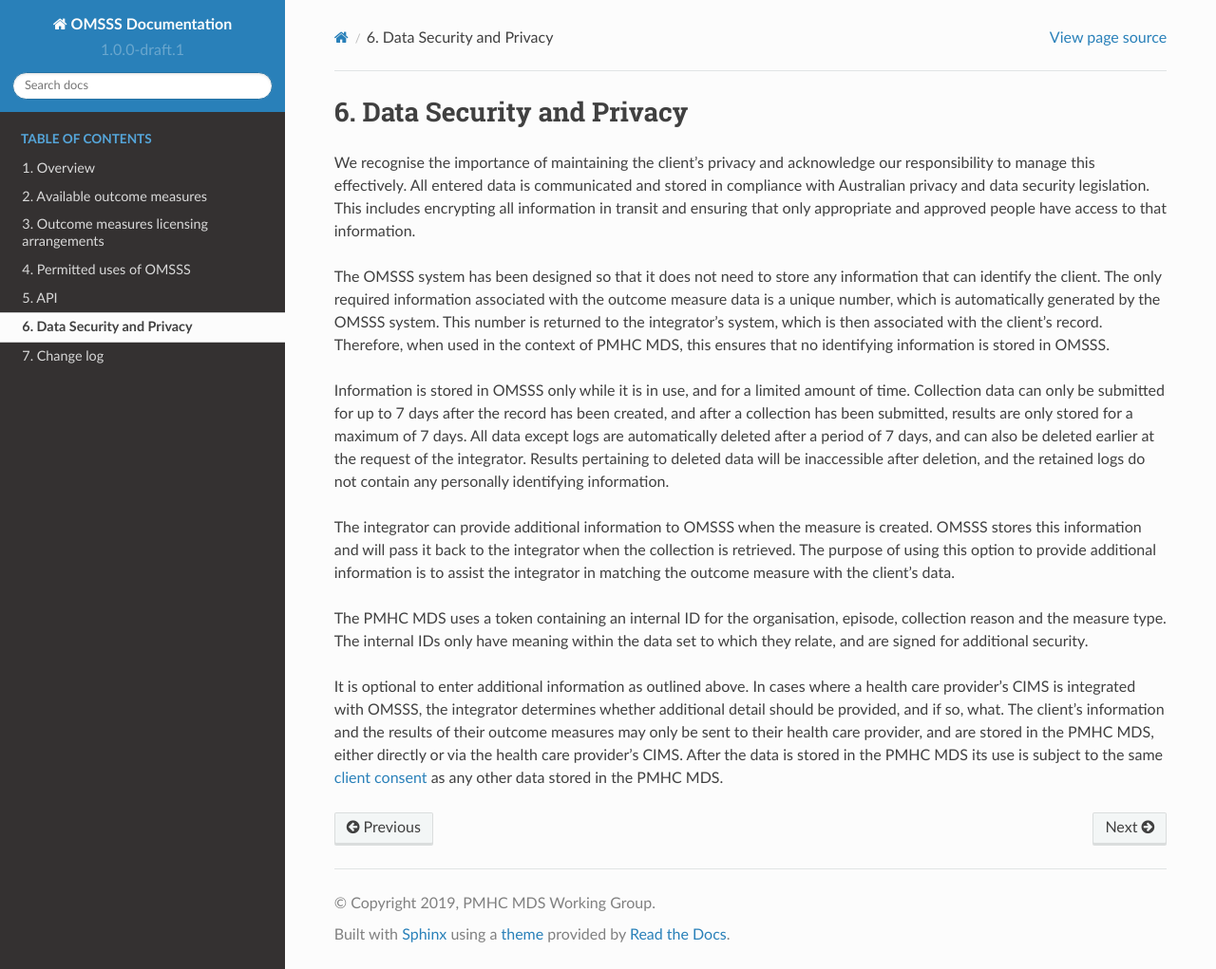
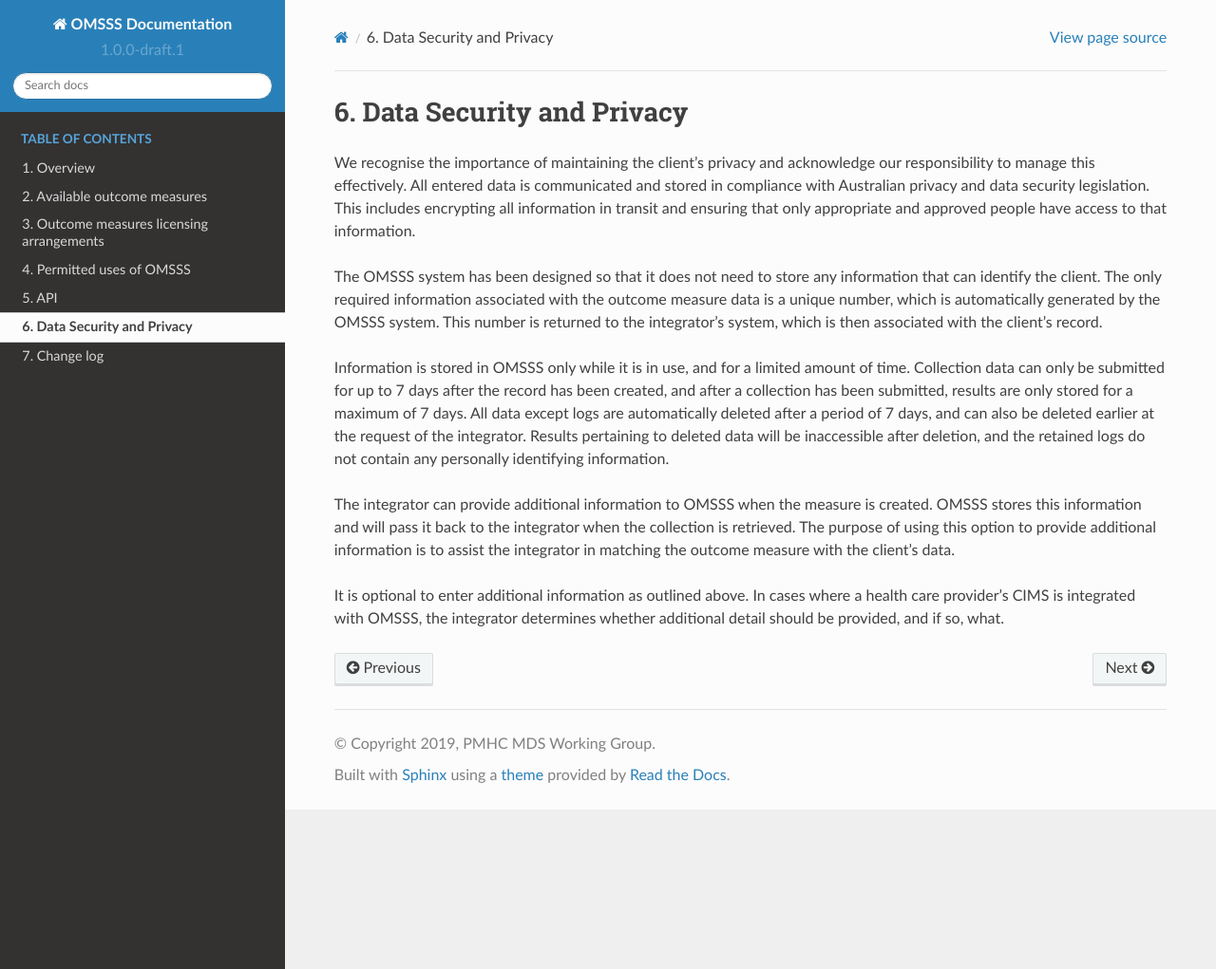
Before and after one commit to logicly-au/docs.omsss.online, a Sphinx documentation site: the page built from doc/data-security-privacy.rst, in a window 1280 px wide and 1021 px high. Shown: the whole window at 95% size. Built offline with Sphinx 7.4.7 and the Read the Docs theme 2.0.0, drawn with Linux system fonts in a browser that asks for light colours.

Commit message:
Starting to remove PMHC specific documentation to the PMHC docs.

```diff
--- a/doc/data-security-privacy.rst
+++ b/doc/data-security-privacy.rst
@@ -14,8 +14,6 @@ information that can identify the client. The only required information
 associated with the outcome measure data is a unique number, which is
 automatically generated by the OMSSS system. This number is returned to the
 integrator’s system, which is then associated with the client’s record.
-Therefore, when used in the context of PMHC MDS, this ensures that no
-identifying information is stored in OMSSS.
 
 Information is stored in OMSSS only while it is in use, and for a limited
 amount of time.  Collection data can only be submitted for up to 7 days after
@@ -32,16 +30,6 @@ integrator when the collection is retrieved.  The purpose of using this
 option to provide additional information is to assist the integrator in
 matching the outcome measure with the client’s data.
 
-The PMHC MDS uses a token containing an internal ID for the organisation,
-episode, collection reason and the measure type. The internal IDs only have
-meaning within the data set to which they relate, and are signed for
-additional security.
-
 It is optional to enter additional information as outlined above.  In cases
 where a health care provider’s CIMS is integrated with OMSSS, the integrator
-determines  whether additional detail should be provided, and if so, what.
-The client’s information and the results of their outcome measures may only be
-sent to their health care provider, and are stored in the PMHC MDS, either
-directly or via the health care provider’s CIMS. After the data is stored in
-the PMHC MDS its use is subject to the same `client consent <https://docs.pmhc-mds.com/projects/data-specification/en/v2/data-model-and-specifications.html#episode-client-consent-to-anonymised-data>`_ as any
-other data stored in the PMHC MDS.
+determines whether additional detail should be provided, and if so, what.
```
